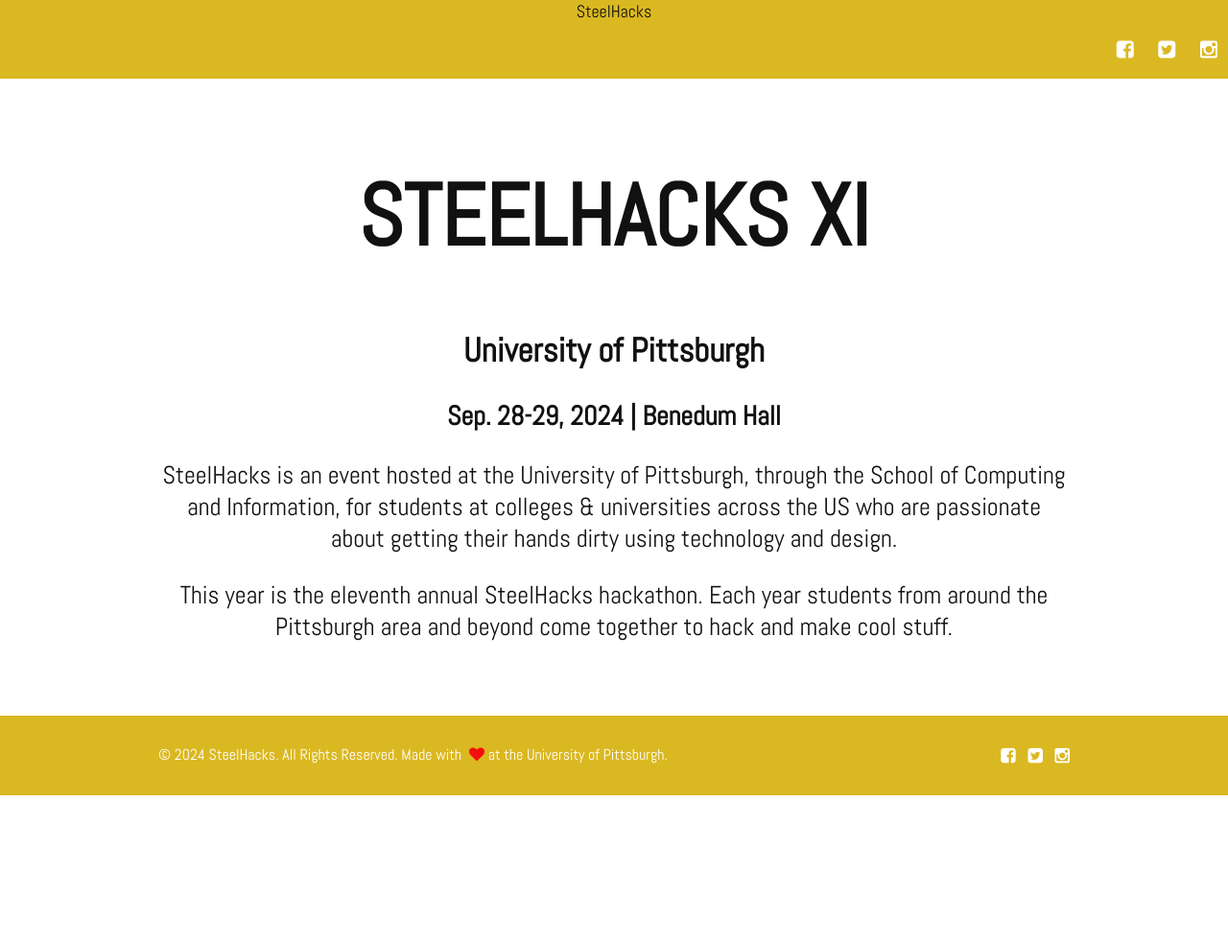
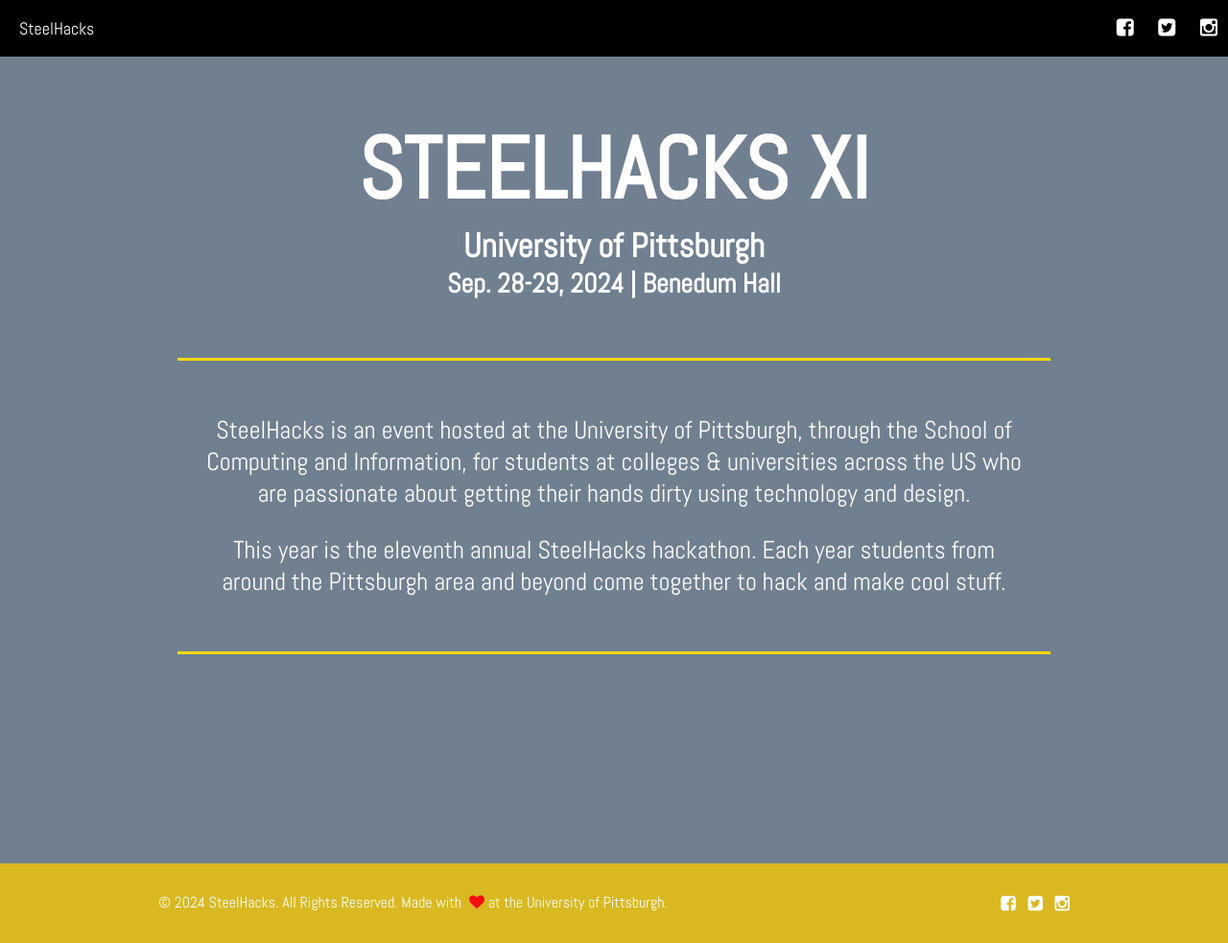
Before and after one commit to SteelHeads/steelhacks.com, a Jekyll site: the page built from index.html, in a window 1280 px wide. Shown: the whole page at 96% size. Built offline with Jekyll 4.4.1, drawn with Linux system fonts in a browser that asks for light colours; before the commit the page ends 900 px from its top, so only the background shows below that.

Commit message:
styles for landing page

```diff
--- a/_sass/_page.scss
+++ b/_sass/_page.scss
@@ -1,35 +1,38 @@
 #welcome {
-  background: rgb(255, 255, 255);
-  color: $text-color;
-  padding-bottom: 50px;
+  display: flex;
+  flex-direction: column;
+  align-items: center;
+  color: #111;
+  background-color: slategray;
   text-align: center;
-
-  p {
+  height: 100vh;
+}
+#welcome p {
   font-size: 26px;
 }
+
+#description-block {
+  display: flex;
+  flex-direction: column;
+  padding-top: 30px;
+  padding-bottom: 30px;
+  background-color: slategrey /*rgb(30, 30, 30)*/;
+  color: white;
+  text-align: center;
+  align-items: center;
 }
-
-#registered {
-  background-color: $base-primary;
-  color: white;
-  padding-bottom: 50px;
-  text-align: center;
-
-  p {
+#registered p {
   font-size: 22px;
 }
-
-  a:link {
+#registered a:link {
   color: white;
 }
-
-  a:visited {
-    color: darken($base-secondary, 10%);
-  }
+#registered a:visited {
+  color: #cfc508;
 }
 
 #main-logo {
-  max-width: 40%;
+  max-width: 50%;
   height: auto;
 }
 
@@ -42,320 +45,277 @@
   top: 0;
   width: 10%;
   z-index: 10000;
-
-  @include size-less-than($small) {
+}
+@media screen and (max-width: 600px) {
+  #mlh-trust-badge {
     top: -52px;
   }
-
-  img {
+}
+#mlh-trust-badge img {
   width: 100%;
-  }
 }
 
 #navbar {
-  $mobile-navbar-width: 700px;
-
+  color: gold;
   clear: both;
-  background: $base-primary;
-  margin-bottom: 2%;
+  background: black;
   width: 100%;
-
-  @include size-less-than($mobile-navbar-width) {
+  z-index: 1000;
+  display: flex;
+  min-height: 30px;
+  justify-content: space-between;
+}
+@media screen and (max-width: 700px) {
+  #navbar {
     border-bottom: 1px solid white;
-
-    #menu {
+  }
+  #navbar #menu {
     display: none;
     float: left;
     line-height: 2em;
     margin-top: 0;
     text-align: left;
     width: 100%;
-
-      &:before {
+  }
+  #navbar #menu:before {
     clear: both;
     overflow: auto;
     zoom: 1;
   }
-
-      &.visible {
+  #navbar #menu.visible {
     display: block;
   }
-
-      a.button {
+  #navbar #menu a.button {
     line-height: 3.5em;
   }
-    }
-
-    li {
+  #navbar li {
     display: block;
   }
-
-    .social-link {
-      padding-left: .5em;
+  #navbar .social-link {
+    padding-left: 0.5em;
   }
 }
-
-  @include size-greater-than($mobile-navbar-width) {
-    #menu {
+@media screen and (min-width: 700px) {
+  #navbar #menu {
     float: right;
   }
-
-    li {
+  #navbar li {
     display: inline;
   }
-
-    .social-link {
+  #navbar .social-link {
     display: none;
   }
-
-    #mobile-nav-trigger {
+  #navbar #mobile-nav-trigger {
     display: none;
   }
 }
-
-  #brand {
+#navbar #brand {
   margin-top: 12px;
-
-    a {
+}
+#navbar #brand a {
   font-size: 22px;
 }
-  }
-
-  a {
+#navbar a {
   color: white;
   font-size: 16px;
   text-decoration: none;
-
-    &.button {
+}
+#navbar a:hover {
+  border-bottom: 1px solid gold;
+}
+#navbar a.button {
   border: 1px solid white;
   border-radius: 2px;
   padding: 7px 26px;
 }
-
-    &:hover {
+#navbar a:hover {
   font-weight: bold;
 }
-  }
-
-  .fa {
+#navbar .fa {
   font-size: 21px;
 }
-
-  ul {
+#navbar ul {
   list-style: none;
   padding: 0;
 }
-
-  li {
+#navbar li {
   margin-left: 11px;
   margin-right: 11px;
 }
-}
 
 #signup-form {
-  background-color: $base-primary;
+  background-color: #dab821;
   color: white;
   overflow: auto;
   padding: 1.5em 0;
-
-  h3 {
+}
+#signup-form h3 {
   text-align: center;
 }
-
-  .button {
-    background-color: $yellow-color;
+#signup-form {
+  background-color: #f4c807;
   border: 0;
   border-radius: 3px;
   color: white;
   display: block;
-    margin: 0 auto;
+  margin: 0;
   min-width: 200px;
   padding: 10px;
   text-align: center;
   text-decoration: none;
-
-    @include size-less-than($small) {
+}
+@media screen and (max-width: 600px) {
+  #signup-form .button {
     width: 100%;
   }
-
-    @include size-between($small, $medium) {
+}
+@media screen and (min-width: 600px) and (max-width: 900px) {
+  #signup-form .button {
     width: 50%;
   }
-
-    @include size-greater-than($medium) {
+}
+@media screen and (min-width: 900px) {
+  #signup-form .button {
     width: 40%;
   }
 }
+
+.hour {
+  display: flex;
+  flex-direction: column;
+  min-width: 200px;
+  min-height: 100px;
 }
-
-.event-box {
-  border: 2px solid black;
-  list-style: none;
-  padding: 0;
 
 .event {
   display: flex;
-    padding: 12px 5px;
-
-    &:hover {
-      background-color: darken(white, 10%);
+  flex-direction: column;
+  margin-right: 2px;
+  border-radius: 6px;
+  width: 100%;
+  margin-top: 0px;
+  height: 80px;
+  text-align: start;
+  padding: 8px;
+  color: white;
 }
 
-    .time {
-      color: #000000;
+.event p {
+  margin: 0px;
 }
-
-    .title {
-      color: $base-primary;
-    }
-
-    p {
-      margin: 0.2em 1em;
-    }
-  }
-
-  .event__body {
-
-  }
-
-  .event__timeline {
-
-  }
+.day {
+  list-style: none;
+  padding: 0;
 }
 
 .prize-box {
   border: 2px solid black;
   list-style: none;
   padding: 0;
-
-  .prize {
+}
+.prize-box .prize {
   display: flex;
   padding: 12px 5px;
-
-    .title {
+}
+.prize-box .prize .title {
   color: #000000;
   font-size: 1.5em;
   margin: 0.2em 0.6em;
 }
-
-    p {
+.prize-box .prize p {
   margin: 0.2em 1em;
-    }
-  }
-
-  .prize__body {
-
-  }
 }
 
 #faq {
-  background-color: $base-primary;
+  background-color: rgb(30, 30, 30);
   color: white;
 }
 
+.question__body {
+  background-color: black;
+}
 .question {
-  $spacing-amount: 22px;
-
   border: 2px solid white;
   font-size: 22px;
-
-  .question__header {
+}
+.question .question__header {
   cursor: pointer;
-    padding: $spacing-amount;
+  padding: 22px;
+}
+.question .question__body {
+  padding: 22px;
+  padding-top: 0;
+}
+.question:not(:last-of-type) {
+  border-bottom: 0;
+}
+.question.active {
+}
+.question.active .question__body {
+  display: block;
+}
+.question.active .fa-chevron-down {
+  display: none;
+}
+.question.active .fa-chevron-up {
+  display: block;
+}
+.question .fa {
+  font-size: 16px;
+}
+.question .fa-chevron-up {
+  display: none;
+}
+.question .question__body {
+  display: none;
+  margin-top: 22px;
 }
 
-  .question__body {
-    padding: $spacing-amount;
-    padding-top: 0;
+#sponsors .get-in-touch {
+  text-align: center;
 }
 
-  &:not(:last-of-type) {
-    border-bottom: 0;
-  }
-
-  &.active {
-    background-color: black;
-
-    .question__body {
-      display: block;
-    }
-
-    .fa-chevron-down {
-      display: none;
-    }
-
-    .fa-chevron-up {
-      display: block;
+@media screen and (max-width: 600px) {
+  #map {
+    height: 250px;
   }
 }
-
-  .fa {
-    font-size: 16px;
-  }
-
-  .fa-chevron-up {
-    display: none;
-  }
-
-  .question__body {
-    display: none;
-    margin-top: $spacing-amount;
+@media screen and (min-width: 600px) {
+  #map {
+    height: 350px;
   }
 }
-
-#sponsors {
-  .get-in-touch {
-    text-align: center;
-  }
-}
-
-#map {
-  @include size-less-than($small) {
-    height: 250px;
-  }
-
-  @include size-greater-than($small) {
-    height: 350px;
-  }
-
-  iframe {
+#map iframe {
   height: 100%;
   width: 100%;
 }
-}
 
 footer {
-  $spacing-amount: 30px;
-
-  background-color: $base-primary;
+  background-color: #dab821;
   color: white;
   font-size: 16px;
-  padding-bottom: $spacing-amount;
-  padding-top: $spacing-amount;
-
-  a,
-  a:visited {
+  padding-bottom: 30px;
+  padding-top: 30px;
+}
+footer a,
+footer a:visited {
   color: white;
   font-size: 18px;
 }
-
-  .fa {
-    padding-left: .5em;
+footer .fa {
+  padding-left: 0.5em;
 }
-
-  ul {
+footer ul {
   list-style: none;
   margin: 0;
   padding: 0;
 }
-
-  li {
+footer li {
   display: inline;
-  }
 }
 
 .heart {
-  color: #F60D0D;
+  color: #f60d0d;
 }
 
 .sponsor {
@@ -369,54 +329,44 @@
   display: flex;
   justify-content: center;
   margin: 3em auto;
-
-  > div:first-child {
+}
+.sponsor-group > div:first-child {
   margin-right: 2em;
 }
-
-  > div:last-child {
+.sponsor-group > div:last-child {
   margin-left: 2em;
 }
-
-  .first {
+.sponsor-group .first {
   width: 75%;
 }
-
-  .second {
+.sponsor-group .second {
   width: 55%;
 }
-
-  .third {
+.sponsor-group .third {
   width: 40%;
 }
-
-  .fourth {
+.sponsor-group .fourth {
   width: 32%;
 }
-
-  .fifth {
+.sponsor-group .fifth {
   width: 25%;
-  }
 }
 
 #timer {
   background-color: rgba(0, 0, 0, 0);
   margin: 2em auto 2em;
-  padding: .5em;
+  padding: 0.5em;
   width: 60%;
-
-  #timer__pre {
+}
+#timer #timer__pre {
   text-align: left;
 }
-
-  #time {
+#timer #time {
   font-size: 3em;
-    margin: .25em 0;
+  margin: 0.25em 0;
 }
-
-  #timer__post {
+#timer #timer__post {
   text-align: right;
-  }
 }
 
 #announcements {
@@ -425,18 +375,196 @@
 
 .announcement {
   border-bottom: 1px solid grey;
-
-  .title {
+}
+.announcement .title {
   font-weight: bold;
   font-size: 1.1em;
   margin-bottom: 10px;
 }
-
-  &:not(:first-of-type) {
+.announcement:not(:first-of-type) {
   margin-top: 1em;
 }
-
-  &:last-of-type {
+.announcement:last-of-type {
   border-bottom: none;
 }
+
+#registration-button {
+  background-color: rgb(30, 30, 30);
+  border-radius: 40px;
+  color: white;
+  height: 80px;
+  width: 350px;
+  border: 3px solid rgb(30, 30, 30);
 }
+#registration-button:hover {
+  background-color: white;
+  color: black;
+}
+
+.text-white {
+  color: white;
+}
+.landing {
+  margin: 0px;
+  background-color: slategray;
+  color: white;
+  display: flex;
+  flex-direction: column;
+  align-items: center;
+  justify-content: space-around;
+}
+#location {
+  display: flex;
+  flex-direction: column;
+  align-items: center;
+  justify-content: center;
+  margin-bottom: 30px;
+}
+
+h2,
+h3 {
+  margin: 0;
+}
+
+.yellow-lines {
+  border-top: 3px solid gold;
+  border-bottom: 3px solid gold;
+  margin-left: 20px;
+  margin-right: 20px;
+  padding: 30px;
+}
+.time-line {
+  border: 0.5px solid black;
+  width: 1000px;
+  height: 0.25px;
+  background-color: black;
+  margin: 1px;
+  z-index: -1;
+}
+
+.time-box {
+  display: flex;
+  flex-direction: row;
+  align-items: center;
+  height: 5px;
+}
+
+.time {
+  margin-right: 4px;
+}
+.events {
+  position: absolute;
+  display: flex;
+  min-height: 100px;
+  max-width: 410px;
+  min-width: 300px;
+  margin-top: 4px;
+}
+.space {
+  min-height: 20px;
+  min-width: 50px;
+}
+
+#Hacking-Begins {
+  position: relative;
+  display: flex;
+  height: 22px;
+  background-color: rgb(255, 203, 73);
+  justify-content: center;
+  margin-bottom: 5px;
+  border: solid white 2px;
+  color: black;
+  z-index: 1000;
+}
+#Hacking-Ends {
+  position: relative;
+  display: flex;
+  height: 20px;
+  background-color: black;
+  justify-content: center;
+  margin-bottom: 5px;
+
+  color: rgb(255, 255, 255);
+  z-index: 1000;
+}
+#Hacking-Begins p,
+#Hacking-Ends p {
+  align-self: center;
+}
+
+.hacking {
+  min-height: 30px;
+  margin-bottom: 5px;
+}
+.two-hours {
+  overflow: visible;
+  height: 180px;
+  z-index: 2;
+  background-color: white;
+}
+
+.half-hour {
+  height: 32px;
+  justify-content: center;
+}
+.start-half {
+  margin-top: 48px;
+}
+
+.meal {
+  background-color: rgb(2, 134, 2);
+}
+
+.important {
+  background-color: rgb(208, 3, 3);
+}
+
+.ceremony {
+  background-color: purple;
+}
+
+.sponsor-event {
+  background-color: rgb(62, 163, 241);
+}
+
+.eighty-mins {
+  height: 125px;
+}
+.start-forty {
+  margin-top: 65px;
+}
+
+.forty-mins {
+  height: 62px;
+}
+.start-fifty {
+  margin-top: 80px;
+}
+
+.event-time {
+  font-size: 0.75em;
+}
+#team-formation {
+  margin-top: 15px;
+}
+h1 {
+  margin-bottom: 0px;
+}
+
+.steelhacks {
+  margin-left: 20px;
+  justify-self: start;
+  align-self: center;
+  color: white;
+}
+@media (max-width: 600px) {
+  body {
+    font-size: 12px;
+  }
+  #description-block {
+    display: none;
+  }
+  .landing {
+    padding-top: 200px;
+  }
+}
```
Lines whose indentation alone changed are shown as unchanged.
